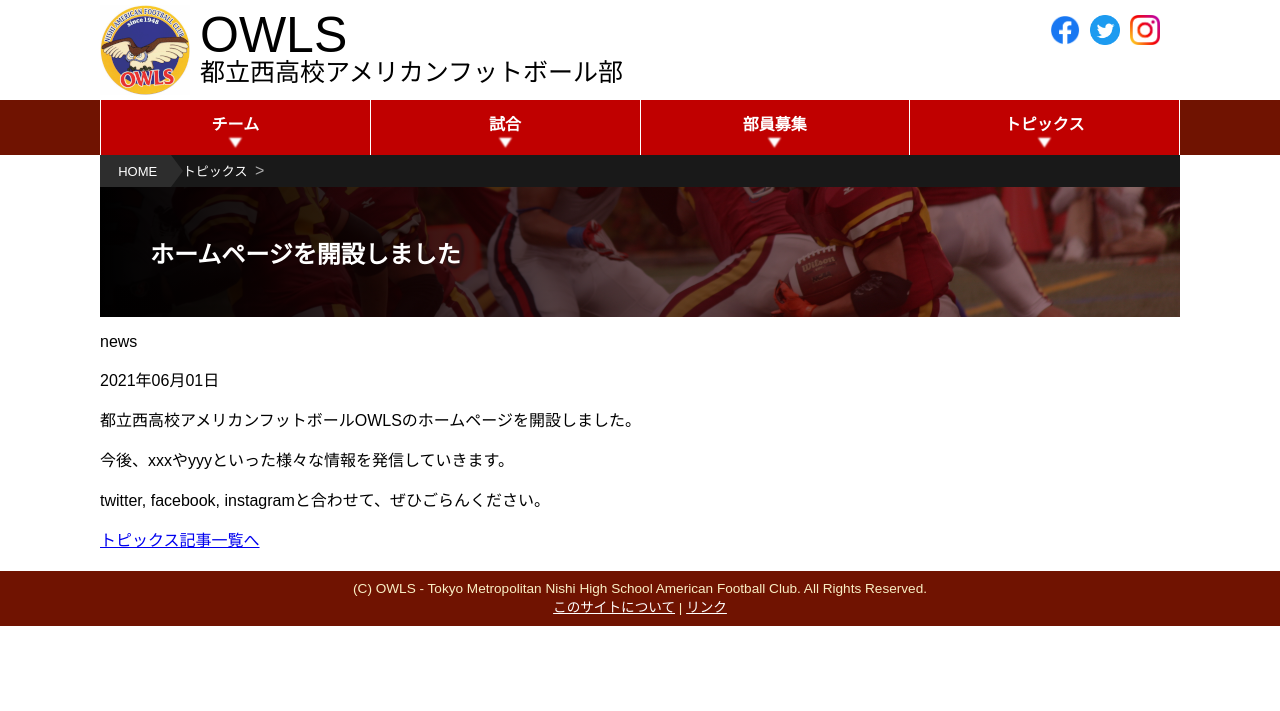
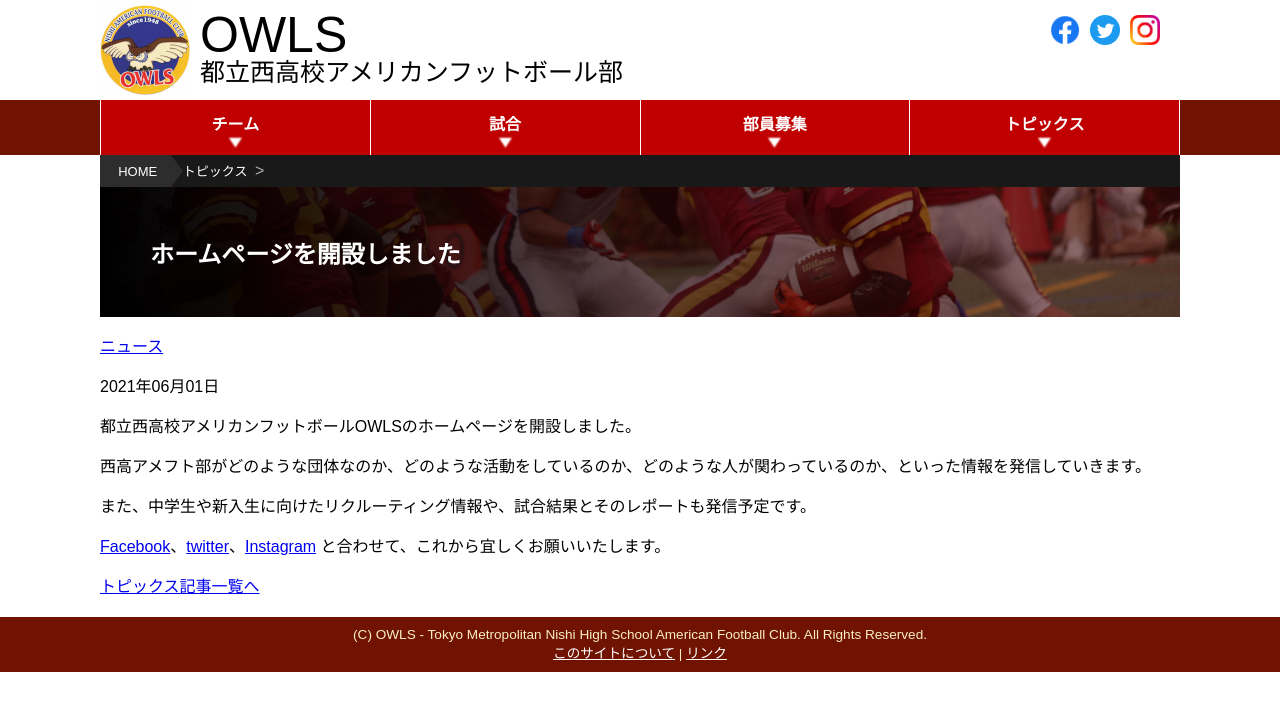
Before and after one commit to numa72/nishi-owls, a Jekyll site: the page built from _posts/2021/2021-06-01-open-homepage.md, in a window 1280 px wide. Shown: the top 711 px of the page. Built offline with Jekyll 4.4.1, drawn with Linux system fonts in a browser that asks for light colours; some web fonts are replaced.

Commit message:
topics tags structure

```diff
--- /dev/null
+++ b/_data/topics-tags.yml
@@ -0,0 +1,6 @@
+news:
+  name: ニュース
+  page: news.html
+visit-obog:
+  name: OBOG歴訪
+  page: visit-obog.html
--- a/_layouts/topics.html
+++ b/_layouts/topics.html
@@ -6,7 +6,12 @@ layout: default
 
 <h1 id="bg4">{{ page.title }}</h1>
 
-<p>{{ page.tags }}</p>
+<p>{% for tag in page.tags %}{% if site.data.topics-tags[tag] %}
+    <a href="/topics/{{ site.data.topics-tags[tag].page }}">
+        {{ site.data.topics-tags[tag].name }}
+    </a>{% endif %}
+    {% endfor %}
+</p>
 
 <p>{{ page.date | date: "%Y年%m月%d日" }}</p>
 
--- a/_posts/2021/2021-06-01-open-homepage.md
+++ b/_posts/2021/2021-06-01-open-homepage.md
@@ -4,6 +4,8 @@ title: ホームページを開設しました
 ---
 都立西高校アメリカンフットボールOWLSのホームページを開設しました。
 
-今後、xxxやyyyといった様々な情報を発信していきます。
+西高アメフト部がどのような団体なのか、どのような活動をしているのか、どのような人が関わっているのか、といった情報を発信していきます。
 
-twitter, facebook, instagramと合わせて、ぜひごらんください。
+また、中学生や新入生に向けたリクルーティング情報や、試合結果とそのレポートも発信予定です。
+
+[Facebook](https://www.facebook.com/%E9%83%BD%E7%AB%8B%E8%A5%BF%E9%AB%98OWLS-199121000156356)、[twitter](https://twitter.com/nishi__owls)、[Instagram](https://www.instagram.com/nishi_owls/) と合わせて、これから宜しくお願いいたします。
--- a/_sass/topics.scss
+++ b/_sass/topics.scss
@@ -41,9 +41,9 @@
 
             .topics-list-footer {
                 margin-top: 0.5em;
-                font-size: 90%;
+                font-size: 80%;
                 text-align: right;
-                color: #333;
+                color: #666;
             }
 
             &:after {
```
Also changed, not shown: _drafts/obog01-kawamata.md (+1 -1 lines), _includes/topics_list.html (added, +16 -0 lines), _posts/2021/2021-07-01-spring-tokyo-games.md (+2 -2 lines), topics/index.html (+1 -13 lines), topics/news.html (added, +13 -0 lines), topics/visit-obog.html (added, +15 -0 lines), README.md.
